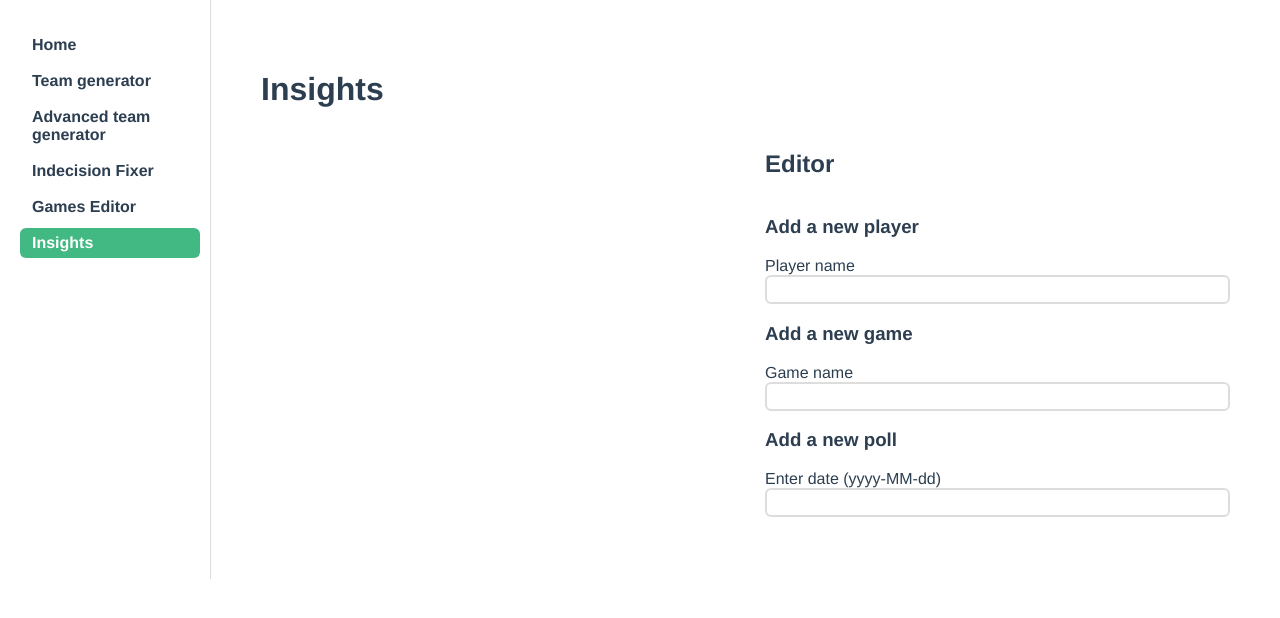
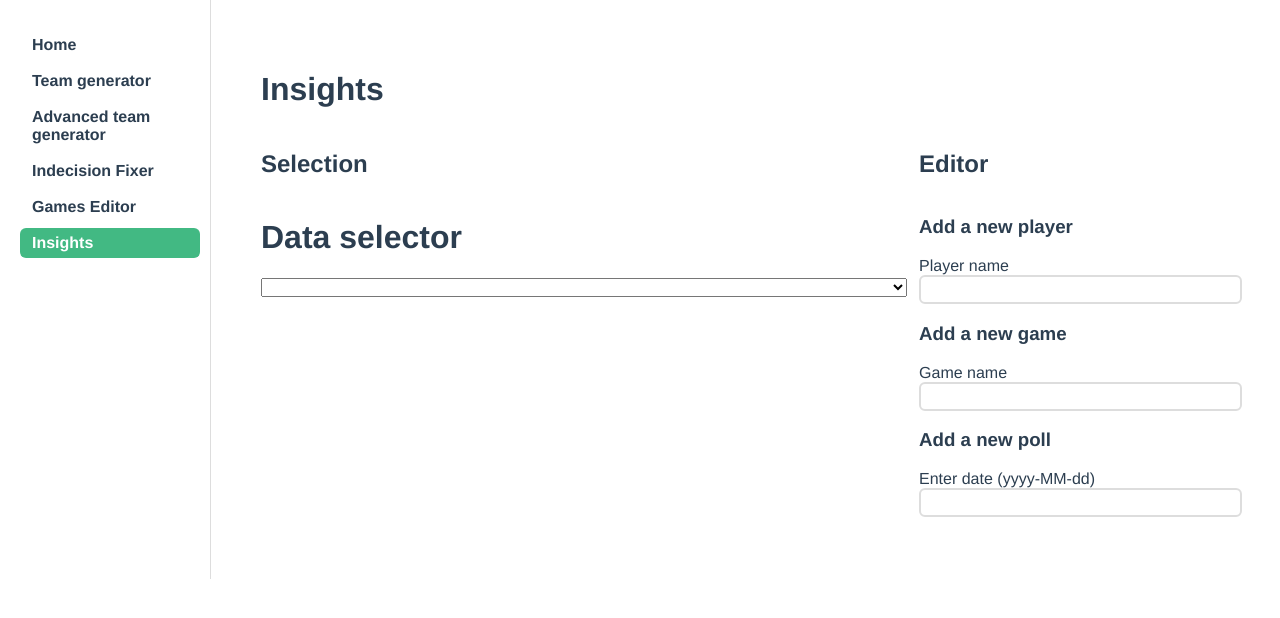
Before and after one commit to viewfromthesky/gn-tools, a Vue app: page /insights in a window 1280 px wide. Shown: the top 618 px of the page. Built offline with nearby package versions, Linux system fonts and the light colour scheme.

Commit message:
Adding initial version of DataSelector, improving UI

```diff
--- a/src/App.vue
+++ b/src/App.vue
@@ -128,6 +128,22 @@ body {
   justify-content: flex-end;
 }
 
+.col-3 {
+	flex: 0 0 25%;
+}
+
+.col-4 {
+	flex: 0 0 33.33%;
+}
+
+.col-6 {
+	flex: 0 0 50%;
+}
+
+.col-8 {
+	flex: 0 0 66.67%;
+}
+
 textarea,
 input[type="text"],
 input[type="number"],
--- /dev/null
+++ b/src/components/ui/DataSelector.vue
@@ -0,0 +1,80 @@
+<template>
+	<div>
+		<h1>Data selector</h1>
+		<select
+			v-if="dataSource"
+			:name="dataSource"
+			:id="`${dataSource}-selector`"
+			style="width: 100%; margin-bottom: 12px;"
+		>
+			<option value="" selected disabled></option>
+			<option
+				v-for="option in options"
+				:key="option.id"
+				value="option.id"
+				@click="sendClick(option.id)"
+			>
+				{{ option.name }}
+			</option>
+		</select>
+		<h2 v-else>Please select a data source</h2>
+	</div>
+</template>
+
+<script>
+import { useGameStore } from "@/store/games";
+
+export default {
+	props: {
+		dataSource: {
+			type: String,
+			default: null
+		},
+		modelValue: {
+			type: String,
+			default: null
+		}
+	},
+	setup() {
+		const gameStoreName = 'gameStore';
+
+		return {
+			gameStoreName,
+			[gameStoreName]: useGameStore()
+		};
+	},
+	computed: {
+		options: {
+			get()
+			{
+				let store;
+
+				switch(this.dataSource) {
+					case 'games':
+						store = this.gameStoreName;
+
+						break;
+					default:
+						break;
+				}
+
+				if(store) {
+					const options = this[store].all;
+
+					console.log(options);
+
+					return options;
+				}
+
+				return null;
+			}
+		}
+	},
+	methods: {
+		sendClick(id) {
+			console.log("id", id);
+			this.$emit("update:modelValue", id);
+		}
+	}
+};
+</script>
--- a/src/views/GamesEditor.vue
+++ b/src/views/GamesEditor.vue
@@ -2,7 +2,7 @@
   <div>
     <h1>Games Editor</h1>
     <div class="flex-row">
-      <div class="flex-1">
+      <div class="col-6">
         <h2>Add a game</h2>
         <Input v-model="newGameName" labelText="Game name" />
         <Input
@@ -12,7 +12,7 @@
         />
         <input type="button" @click="addGame" value="Add" />
       </div>
-      <div class="flex-1">
+      <div class="col-6">
         <h2>Edit games</h2>
         <ul class="column">
           <li v-for="game in allGames" :key="game.id">
@@ -114,8 +114,6 @@ export default {
     setEditing(id) {
       this.editing = id;
 
-      console.log("test");
-
       if (this.gameBeingEdited) {
         this.editedGameName = this.gameBeingEdited.name;
         this.editedGamePlayersPerMatch = this.gameBeingEdited.playersPerMatch;
--- a/src/views/Insights.vue
+++ b/src/views/Insights.vue
@@ -2,25 +2,17 @@
   <div>
     <h1>Insights</h1>
     <div class="flex-row">
-      <div class="flex-2">
-        <ul>
-          <li v-for="player in players" :key="player.id">
-            {{ player.name }}
-            <input
-              type="button"
-              @click="removePlayer(player.id)"
-              value="Remove"
-            />
-          </li>
-        </ul>
-        <ul>
-          <li v-for="game in games" :key="game.id">
-            {{ game.name }}
-            <input type="button" @click="removeGame(game.id)" value="Remove" />
-          </li>
-        </ul>
+      <div class="col-8">
+				<h2>Selection</h2>
+				<DataSelector
+					dataSource="games"
+					v-model="selectedGameId"
+				/>
+				<template v-if="selectedGameId">
+					Selected: {{ selectedGame.name }}
+				</template>
       </div>
-      <div class="flex-1">
+      <div class="col-4">
         <h2>Editor</h2>
         <div>
           <h3>Add a new player</h3>
@@ -48,9 +40,10 @@ import { v4 } from "uuid";
 import Input from "@/components/ui/Input";
 import { usePlayerStore } from "@/store/players";
 import { useGameStore } from "@/store/games";
+import DataSelector from "@/components/ui/DataSelector";
 
 export default {
-  components: { Input },
+  components: { Input, DataSelector },
   setup() {
     const playerStore = usePlayerStore();
     const gameStore = useGameStore();
@@ -64,6 +57,7 @@ export default {
     return {
       newPlayer: "",
       newGame: "",
+			selectedGameId: null,
       newPoll: {
         date: "",
         options: [],
@@ -81,8 +75,18 @@ export default {
       get() {
         return this.gameStore.all;
       }
-    }
+    },
+		selectedGame: {
+			get() {
+				return this.gameStore.byId(this.selectedGameId);
+			}
+		}
   },
+	watch: {
+		selectedGame(val) {
+			console.log("recieved", val);
+		}
+	},
   methods: {
     addNewPlayer() {
       const success = this.playerStore.addNewPlayer({
```
